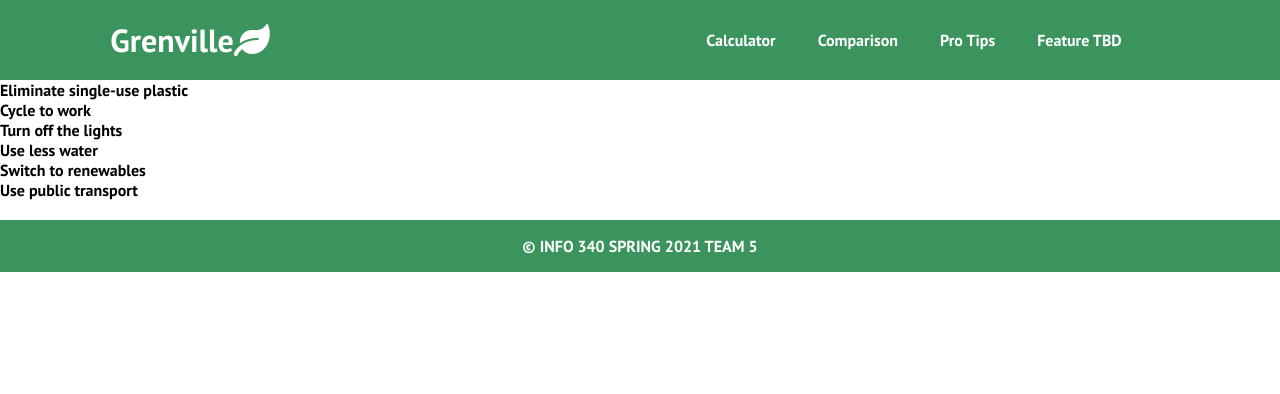
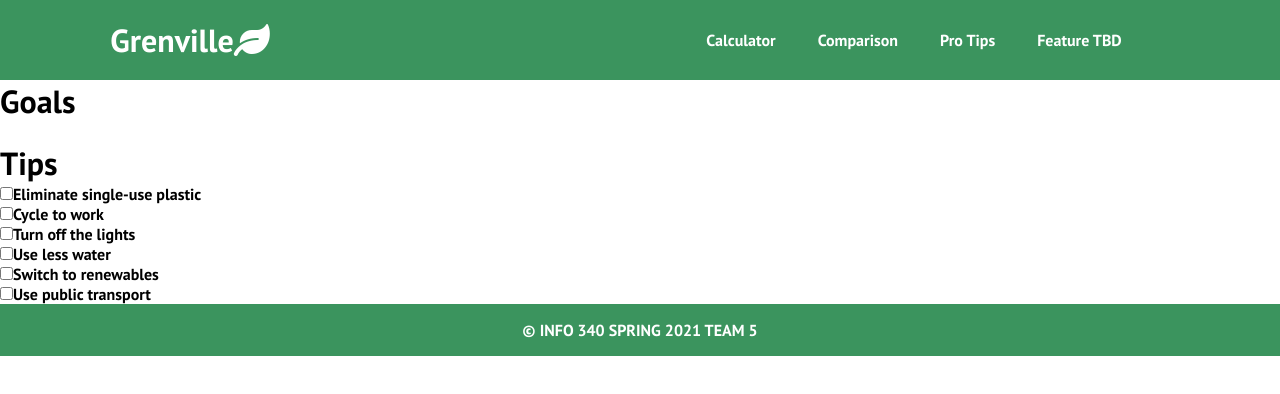
Before and after one commit to info340c-sp21/project-2-group-5, a React (Create React App) app in the folder project-2/: page /Pro-Tips in a window 1280 px wide. Shown: the top 394 px of the page. Built offline with nearby package versions, Linux system fonts and the light colour scheme.

Commit message:
working on tips

```diff
--- a/project-2/src/components/pages/Tips.css
+++ b/project-2/src/components/pages/Tips.css
@@ -5,3 +5,7 @@
 .none {
   display: none;
 }
+
+ul {
+  display: float;
+}
--- a/project-2/src/components/pages/Tips.js
+++ b/project-2/src/components/pages/Tips.js
@@ -28,16 +28,11 @@ let goal = [{
 
 }];
 function TipsPage() {
-    const [click, setClick] = useState(true);
-    const handleClick = () => {
-        setClick(!click);
-    }
-
     const [goals, setGoal] = useState(data);
     let handleGoalClick = (goal) => {
         let goals = data.map(tip => {
             if (tip.text == goal) {
-                tip.goal = true;
+                tip.goal = !tip.goal;
             }
             return tip;
         });
@@ -46,9 +41,11 @@ function TipsPage() {
 
     return(
         <div>
+        <h1>Goals</h1>
+        <ListOfGoals goals={data}/>
+        <br/>
+        <h1>Tips</h1>
         <ListOfTips tips={data} handleClick={handleGoalClick}/>
-        <br/>
-        <ListOfGoals goals={data}/>
         </div>
 
     );
@@ -56,7 +53,10 @@ function TipsPage() {
 
 function Tip(props) {
     return(
-        <li className={props.category} onClick={() => props.handleClick(props.tip)}>{props.tip}</li>
+        <li className={props.category}>
+        <Checkbox handleClick={() => props.handleClick(props.tip)}/>
+        {props.tip}
+        </li>
     );
 }
 
@@ -89,11 +89,10 @@ function ListOfGoals(props) {
     );
 }
 
-function AddButton(props) {
+function Checkbox(props) {
     return(
         <>
-        <button className={props.boolean ? 'show' : 'none'} onClick={props.handleClick}>Add to goals</button>
-        <button className={props.boolean ? 'none' : 'show'} onClick={props.handleClick}>Remove from goals</button>
+        <input type="checkbox" onClick={props.handleClick}/>
         </>
     );
 }
```
